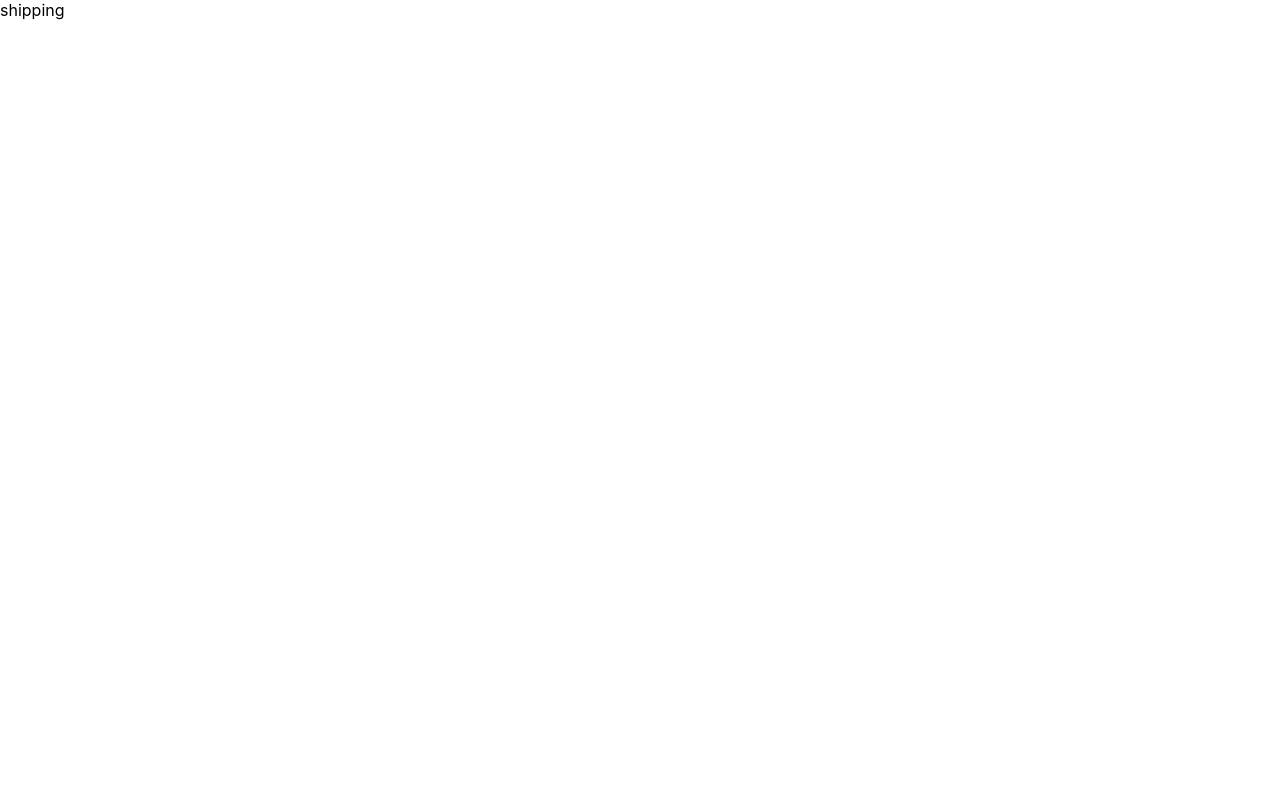
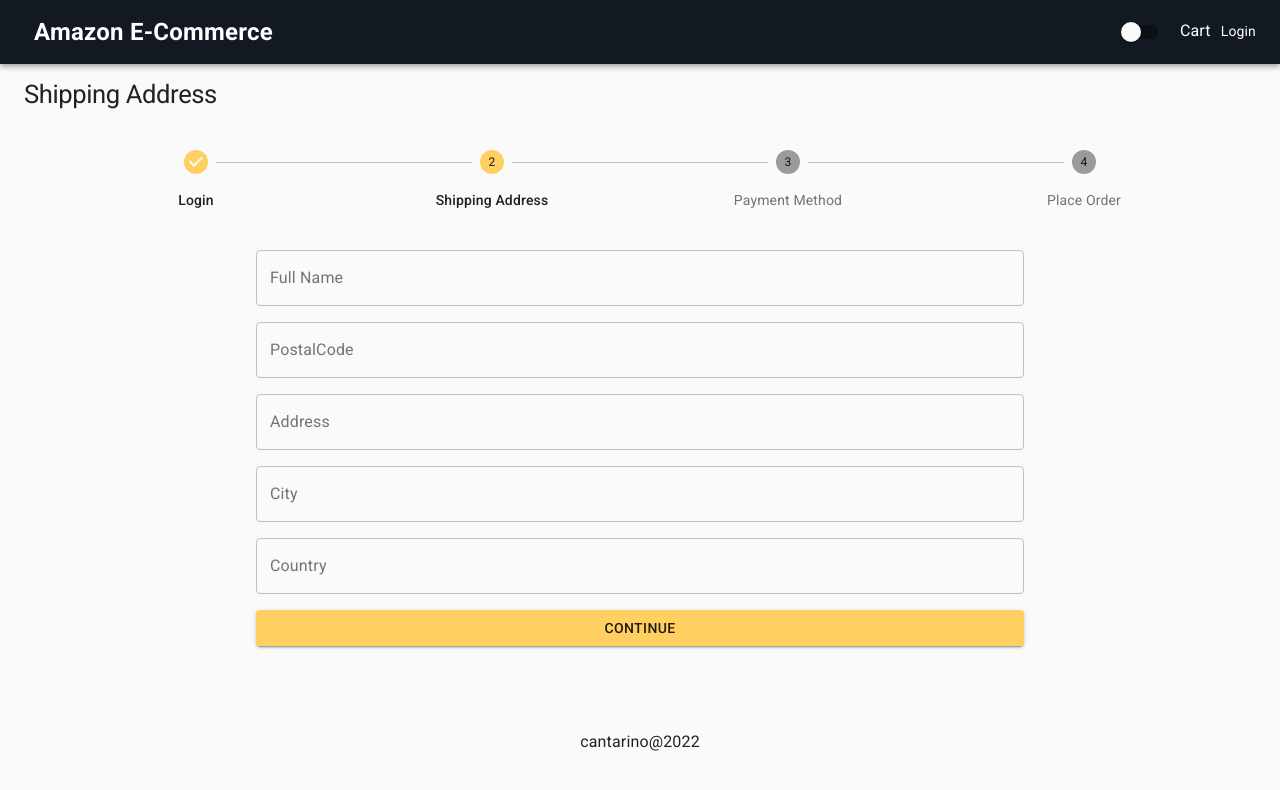
Before and after one commit to renatocantarino/amazon-commerce, a Next.js app: page /shipping in a window 1280 px wide. Before the commit this address had no page. Shown: the top 790 px of the page. Built offline with nearby package versions, Linux system fonts and the light colour scheme.

Commit message:
improv store, wizard order

```diff
--- /dev/null
+++ b/components/checkoutWizard.js
@@ -0,0 +1,22 @@
+import { Step, StepLabel, Stepper } from '@material-ui/core';
+import React from 'react';
+import useStyles from '../utils/styles';
+
+export default function CheckoutWizard({ activeStep = 0 }) {
+  const classes = useStyles();
+  return (
+    <Stepper
+      className={classes.transparentBackgroud}
+      activeStep={activeStep}
+      alternativeLabel
+    >
+      {['Login', 'Shipping Address', 'Payment Method', 'Place Order'].map(
+        (step) => (
+          <Step key={step}>
+            <StepLabel>{step}</StepLabel>
+          </Step>
+        )
+      )}
+    </Stepper>
+  );
+}
--- a/pages/shipping.js
+++ b/pages/shipping.js
@@ -1,15 +1,221 @@
-import React, { useContext } from 'react';
+import React, { useContext, useEffect } from 'react';
+import {
+  List,
+  ListItem,
+  Typography,
+  TextField,
+  Button,
+} from '@material-ui/core';
+
+import { useSnackbar } from 'notistack';
+import { Store } from '../utils/context/Store';
 import { useRouter } from 'next/router';
-import { Store } from '../utils/context/Store';
+import { Controller, useForm } from 'react-hook-form';
+import useStyles from '../utils/styles';
+import Layout from '../components/Layout';
+import CheckoutWizard from '../components/checkoutWizard';
 
 export default function Shipping() {
+  const {
+    handleSubmit,
+    control,
+    formState: { errors },
+    setValue,
+    getValues,
+  } = useForm();
+
   const router = useRouter();
   const { state, dispatch } = useContext(Store);
-  const { userInfo } = state;
+  const {
+    userInfo,
+    cart: { shippingAddress },
+  } = state;
+  const classes = useStyles();
 
-  if (!userInfo) {
-    router.push('/login?redirect=/shipping');
-  }
+  useEffect(() => {
+    // if (!userInfo) {
+    //   router.push('/login?redirect=/shipping');
+    // }
 
-  return <div>shipping</div>;
+    setValue('fullName', shippingAddress.fullName);
+    setValue('address', shippingAddress.address);
+    setValue('city', shippingAddress.city);
+    setValue('postalCode', shippingAddress.postalCode);
+    setValue('country', shippingAddress.country);
+  }, []);
+
+  const submitHandler = async ({
+    fullname,
+    adress,
+    city,
+    postalCode,
+    countty,
+  }) => {
+    dispatch({
+      type: 'SAVE_SHIPPING_ADDRESS',
+      payload: { fullname, adress, city, postalCode, countty },
+    });
+
+    router.push('/payment');
+  };
+
+  return (
+    <Layout title="Shipping Address">
+      <Typography component="h1" variant="h1">
+        Shipping Address
+      </Typography>
+      <CheckoutWizard activeStep={1} />
+      <form onSubmit={handleSubmit(submitHandler)} className={classes.form}>
+        <List>
+          <ListItem>
+            <Controller
+              name="fullname"
+              control={control}
+              defaultValue=""
+              rules={{
+                required: true,
+                minLength: 2,
+              }}
+              render={({ field }) => (
+                <TextField
+                  variant="outlined"
+                  fullWidth
+                  id="fullname"
+                  label="Full Name"
+                  error={Boolean(errors.fullname)}
+                  helperText={
+                    errors.fullname
+                      ? errors.fullname.type === 'minLength'
+                        ? 'Full Name length is more than 1'
+                        : 'Full Name is required'
+                      : ''
+                  }
+                  {...field}
+                ></TextField>
+              )}
+            ></Controller>
+          </ListItem>
+          <ListItem>
+            <Controller
+              name="postalCode"
+              control={control}
+              defaultValue=""
+              rules={{
+                required: true,
+                minLength: 2,
+              }}
+              render={({ field }) => (
+                <TextField
+                  variant="outlined"
+                  fullWidth
+                  id="postalCode"
+                  label="PostalCode"
+                  error={Boolean(errors.postalCode)}
+                  helperText={
+                    errors.postalCode
+                      ? errors.postalCode.type === 'minLength'
+                        ? 'PostalCode length is more than 1'
+                        : 'PostalCode is required'
+                      : ''
+                  }
+                  {...field}
+                ></TextField>
+              )}
+            ></Controller>
+          </ListItem>
+
+          <ListItem>
+            <Controller
+              name="address"
+              control={control}
+              defaultValue=""
+              rules={{
+                required: true,
+                minLength: 2,
+              }}
+              render={({ field }) => (
+                <TextField
+                  variant="outlined"
+                  fullWidth
+                  id="address"
+                  label="Address"
+                  error={Boolean(errors.address)}
+                  helperText={
+                    errors.address
+                      ? errors.address.type === 'minLength'
+                        ? 'Address length is more than 1'
+                        : 'Address is required'
+                      : ''
+                  }
+                  {...field}
+                ></TextField>
+              )}
+            ></Controller>
+          </ListItem>
+          <ListItem>
+            <Controller
+              name="city"
+              control={control}
+              defaultValue=""
+              rules={{
+                required: true,
+                minLength: 2,
+              }}
+              render={({ field }) => (
+                <TextField
+                  variant="outlined"
+                  fullWidth
+                  id="city"
+                  label="City"
+                  error={Boolean(errors.city)}
+                  helperText={
+                    errors.city
+                      ? errors.city.type === 'minLength'
+                        ? 'City length is more than 1'
+                        : 'City is required'
+                      : ''
+                  }
+                  {...field}
+                ></TextField>
+              )}
+            ></Controller>
+          </ListItem>
+
+          <ListItem>
+            <Controller
+              name="country"
+              control={control}
+              defaultValue=""
+              rules={{
+                required: true,
+                minLength: 2,
+              }}
+              render={({ field }) => (
+                <TextField
+                  variant="outlined"
+                  fullWidth
+                  id="country"
+                  label="Country"
+                  error={Boolean(errors.country)}
+                  helperText={
+                    errors.country
+                      ? errors.country.type === 'minLength'
+                        ? 'Country length is more than 1'
+                        : 'Country is required'
+                      : ''
+                  }
+                  {...field}
+                ></TextField>
+              )}
+            ></Controller>
+          </ListItem>
+          <ListItem>
+            <Button variant="contained" type="submit" fullWidth color="primary">
+              Continue
+            </Button>
+          </ListItem>
+        </List>
+      </form>
+    </Layout>
+  );
 }
--- a/utils/context/Store.js
+++ b/utils/context/Store.js
@@ -12,6 +12,9 @@ const initialState = {
     cartItems: Cookies.get('cookie-cartItems')
       ? JSON.parse(Cookies.get('cookie-cartItems'))
       : [],
+    shippingAddress: Cookies.get('cookie-shipping')
+      ? JSON.parse(Cookies.get('cookie-shipping'))
+      : {},
   },
 };
 
@@ -31,6 +34,7 @@ function reducer(state, action) {
     case 'USER_LOGOUT': {
       Cookies.remove('cookie-userInfo');
       Cookies.remove('cookie-cartItems');
+      Cookies.remove('cookie-shipping');
 
       return { ...state, userInfo: null, cart: { cartItems: [] } };
     }
@@ -48,6 +52,14 @@ function reducer(state, action) {
 
       Cookies.set('cookie-cartItems', JSON.stringify(cartItems));
       return { ...state, cart: { ...state.cart, cartItems } };
+    }
+
+    case 'SAVE_SHIPPING_ADDRESS': {
+      Cookies.set('cookie-shipping', JSON.stringify(action.payload));
+      return {
+        ...state,
+        cart: { ...state.cart, shippingAddress: action.payload },
+      };
     }
     case 'CART_ADD_ITEM': {
       const newItem = action.payload;
```
